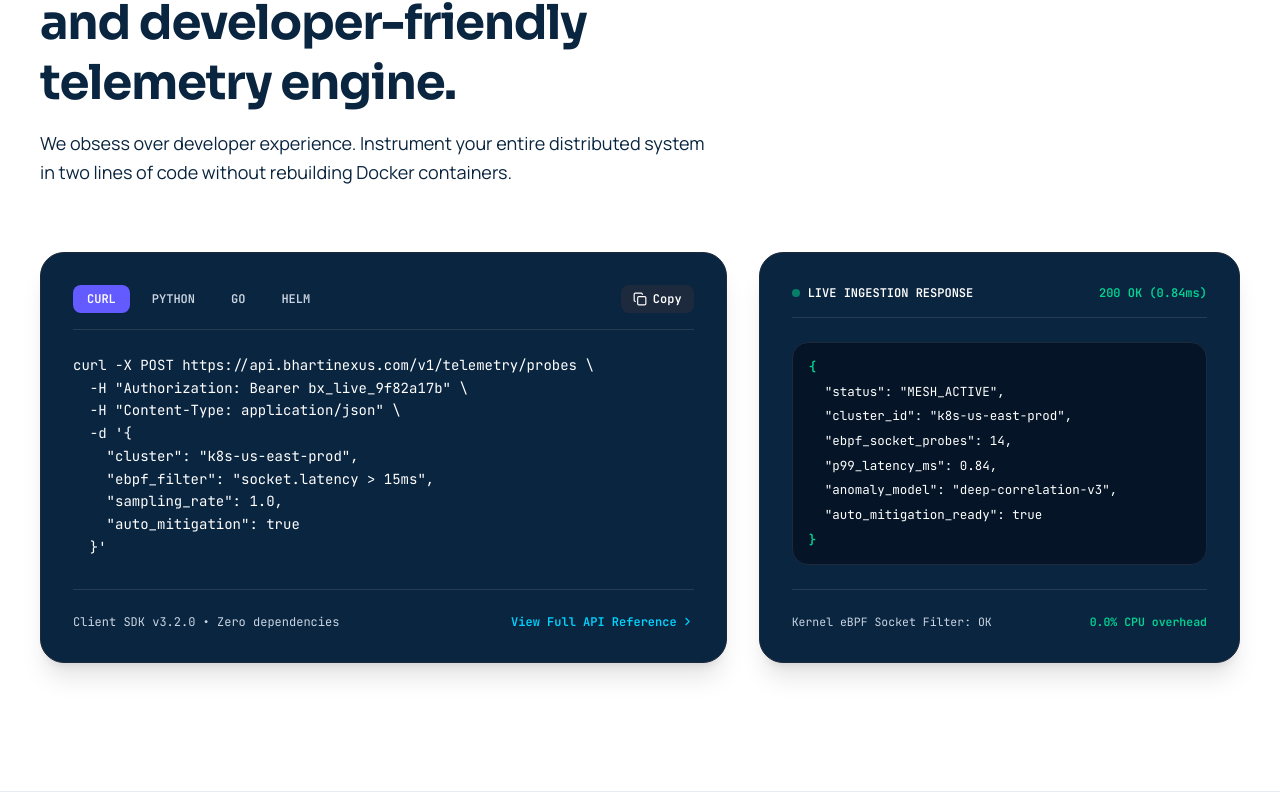
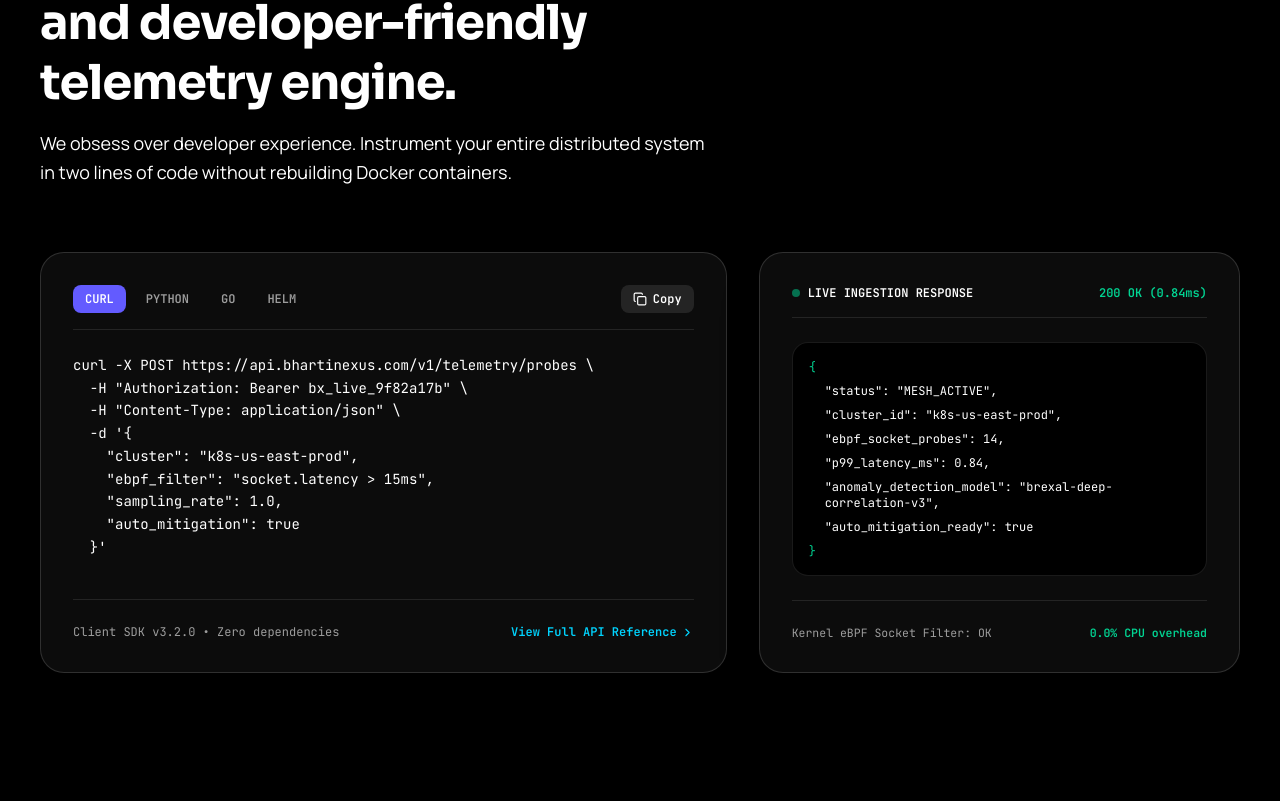
Before and after one commit to samarth3394/BhartiAppplus, a Next.js app in the folder frontend/: page / in a window 1280 px wide. Shown: the part 2955-3760 px from the top of the page. Built offline with nearby package versions, Linux system fonts and the light colour scheme.

Commit message:
Set developer section background to pitch black and typography to bright white; fix globals.css color inheritance

```diff
--- a/frontend/src/app/page.tsx
+++ b/frontend/src/app/page.tsx
@@ -614,7 +614,7 @@ function StripeBentoGridSection() {
 }
 
 /* ═══════════════════════════════════════════════════════════════
-   5. STRIPE DEVELOPER SECTION (WHITE BACKGROUND, CLEAN HIGH CONTRAST)
+   5. STRIPE DEVELOPER SECTION (DARK CONTRAST IDE / PLAYGROUND)
    ═══════════════════════════════════════════════════════════════ */
 function StripeDeveloperSandboxSection() {
   const [activeLang, setActiveLang] = useState<"curl" | "python" | "go" | "helm">("curl");
@@ -667,18 +667,18 @@ helm install brexal-agent brexal/ebpf-mesh \\
   };
 
   return (
-    <section id="developer-sandbox" className="py-24 md:py-32 px-6 sm:px-10 bg-white border-b border-slate-200/80 text-[#0A2540]">
+    <section id="developer-sandbox" className="py-24 md:py-32 px-6 sm:px-10 bg-black text-white">
       <div className="max-w-[1320px] mx-auto text-left">
 
         {/* Section Header */}
         <div className="max-w-2xl mb-16">
-          <div className="text-[12px] font-mono font-bold text-[#635BFF] uppercase tracking-widest mb-3">
+          <div className="text-[12px] font-mono font-bold text-[#00D4FF] uppercase tracking-widest mb-3">
             Designed for Developers
           </div>
-          <h2 className="text-3xl sm:text-4xl md:text-5xl font-extrabold tracking-[-0.035em] text-[#0A2540] leading-tight mb-4">
+          <h2 className="text-3xl sm:text-4xl md:text-5xl font-extrabold tracking-[-0.035em] text-white leading-tight mb-4">
             The world’s most powerful and developer-friendly telemetry engine.
           </h2>
-          <p className="text-base sm:text-lg text-[#425466] font-normal leading-relaxed">
+          <p className="text-base sm:text-lg text-white/85 font-normal leading-relaxed">
             We obsess over developer experience. Instrument your entire distributed system in two lines of code without rebuilding Docker containers.
           </p>
         </div>
@@ -687,19 +687,19 @@ helm install brexal-agent brexal/ebpf-mesh \\
         <div className="grid grid-cols-1 lg:grid-cols-12 gap-8 items-stretch">
 
           {/* Left: Code Snippet Panel */}
-          <div className="lg:col-span-7 bg-[#0A2540] rounded-3xl border border-slate-800 p-6 sm:p-8 flex flex-col justify-between shadow-xl text-white">
+          <div className="lg:col-span-7 bg-[#0c0c0c] rounded-3xl border border-white/15 p-6 sm:p-8 flex flex-col justify-between shadow-2xl">
             <div>
               {/* Language Switcher Tabs */}
-              <div className="flex items-center justify-between pb-4 border-b border-slate-700/80 mb-6 font-mono text-xs">
+              <div className="flex items-center justify-between pb-4 border-b border-white/10 mb-6 font-mono text-xs">
                 <div className="flex items-center gap-2">
                   {(["curl", "python", "go", "helm"] as const).map((lang) => (
                     <button
                       key={lang}
                       onClick={() => setActiveLang(lang)}
-                      className={`px-3.5 py-1.5 rounded-lg font-bold transition-all uppercase ${
+                      className={`px-3 py-1.5 rounded-lg font-bold transition-all uppercase ${
                         activeLang === lang
-                          ? "bg-[#635BFF] text-white shadow-xs"
-                          : "text-slate-300 hover:text-white hover:bg-slate-800"
+                          ? "bg-[#635BFF] text-white"
+                          : "text-white/60 hover:text-white hover:bg-white/10"
                       }`}
                     >
                       {lang}
@@ -709,20 +709,20 @@ helm install brexal-agent brexal/ebpf-mesh \\
 
                 <button
                   onClick={handleCopy}
-                  className="flex items-center gap-1.5 px-3 py-1.5 rounded-lg bg-slate-800 hover:bg-slate-700 text-white font-bold transition-colors cursor-pointer"
+                  className="flex items-center gap-1.5 px-3 py-1.5 rounded-lg bg-white/10 hover:bg-white/20 text-white font-bold transition-colors"
                 >
                   {copied ? <CheckCheck size={14} className="text-emerald-400" /> : <Copy size={14} />}
                   <span>{copied ? "Copied" : "Copy"}</span>
                 </button>
               </div>
 
-              {/* Code Pre Block with Crisp White Code Text */}
+              {/* Code Pre Block */}
               <pre className="font-mono text-[13px] sm:text-[14px] leading-relaxed text-white overflow-x-auto whitespace-pre">
                 <code>{codeSnippets[activeLang]}</code>
               </pre>
             </div>
 
-            <div className="pt-6 border-t border-slate-700/80 mt-6 flex items-center justify-between text-xs font-mono text-slate-300">
+            <div className="pt-6 border-t border-white/10 mt-6 flex items-center justify-between text-xs font-mono text-white/60">
               <span>Client SDK v3.2.0 • Zero dependencies</span>
               <Link href="/dashboard" className="text-[#00D4FF] hover:underline font-bold flex items-center gap-1">
                 <span>View Full API Reference</span>
@@ -732,9 +732,9 @@ helm install brexal-agent brexal/ebpf-mesh \\
           </div>
 
           {/* Right: Simulated Real-Time Response Payload */}
-          <div className="lg:col-span-5 bg-[#0A2540] rounded-3xl border border-slate-800 p-6 sm:p-8 flex flex-col justify-between shadow-xl font-mono text-xs text-white">
+          <div className="lg:col-span-5 bg-[#0c0c0c] rounded-3xl border border-white/15 p-6 sm:p-8 flex flex-col justify-between shadow-2xl font-mono text-xs">
             <div>
-              <div className="flex items-center justify-between pb-4 border-b border-slate-700/80 mb-6 text-slate-300">
+              <div className="flex items-center justify-between pb-4 border-b border-white/10 mb-6 text-white/60">
                 <div className="flex items-center gap-2">
                   <span className="w-2 h-2 rounded-full bg-emerald-400 animate-pulse" />
                   <span className="font-bold text-white uppercase">Live Ingestion Response</span>
@@ -742,20 +742,20 @@ helm install brexal-agent brexal/ebpf-mesh \\
                 <span className="text-emerald-400 font-bold">200 OK (0.84ms)</span>
               </div>
 
-              <div className="p-4 rounded-2xl bg-[#051527] border border-slate-800 text-[12.5px] text-white space-y-2 overflow-x-auto">
-                <div className="text-emerald-400 font-bold">&#123;</div>
+              <div className="p-4 rounded-2xl bg-black border border-white/10 text-[12px] text-white space-y-2 overflow-x-auto">
+                <div className="text-emerald-400">&#123;</div>
                 <div className="pl-4 text-white">&quot;status&quot;: &quot;MESH_ACTIVE&quot;,</div>
                 <div className="pl-4 text-white">&quot;cluster_id&quot;: &quot;k8s-us-east-prod&quot;,</div>
                 <div className="pl-4 text-white">&quot;ebpf_socket_probes&quot;: 14,</div>
                 <div className="pl-4 text-white">&quot;p99_latency_ms&quot;: 0.84,</div>
-                <div className="pl-4 text-white">&quot;anomaly_model&quot;: &quot;deep-correlation-v3&quot;,</div>
+                <div className="pl-4 text-white">&quot;anomaly_detection_model&quot;: &quot;brexal-deep-correlation-v3&quot;,</div>
                 <div className="pl-4 text-white">&quot;auto_mitigation_ready&quot;: true</div>
-                <div className="text-emerald-400 font-bold">&#125;</div>
+                <div className="text-emerald-400">&#125;</div>
               </div>
             </div>
 
-            <div className="pt-6 border-t border-slate-700/80 mt-6">
-              <div className="flex items-center justify-between text-slate-300 text-[11.5px]">
+            <div className="pt-6 border-t border-white/10 mt-6">
+              <div className="flex items-center justify-between text-white/60 text-[11.5px]">
                 <span>Kernel eBPF Socket Filter: OK</span>
                 <span className="text-emerald-400 font-bold">0.0% CPU overhead</span>
               </div>
```
